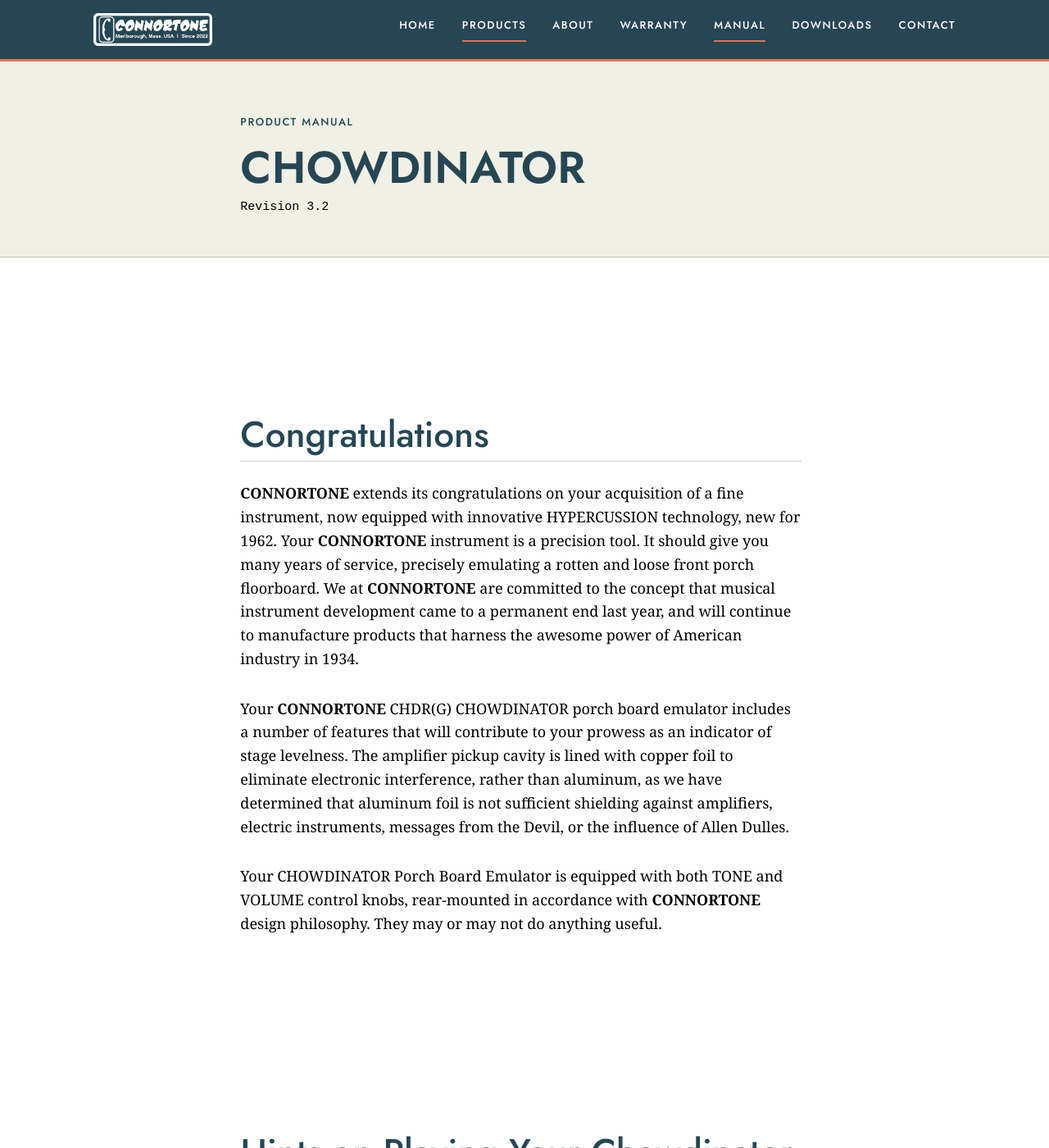
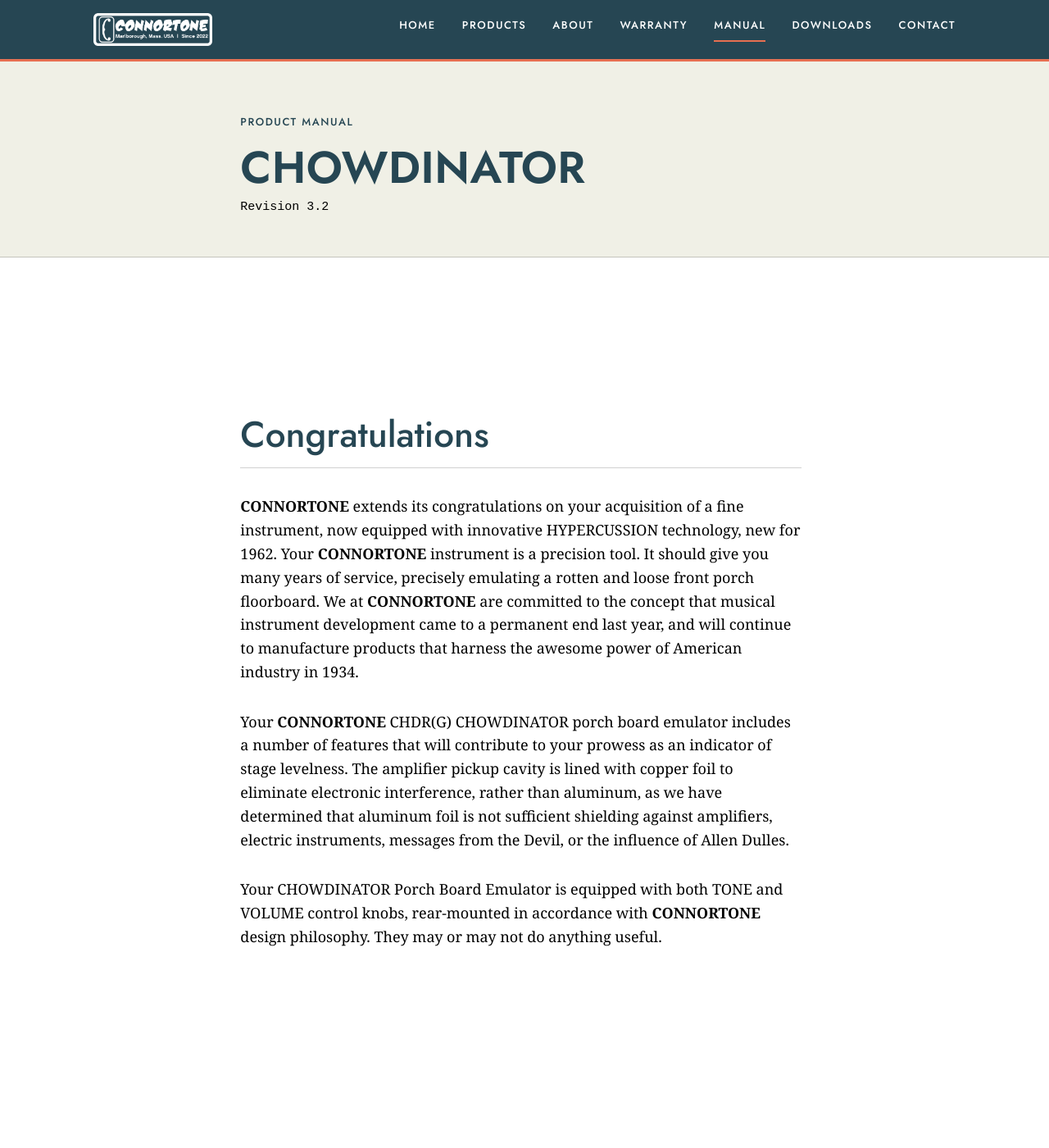
Before and after one commit to nconnor/connortone, a Jekyll site: the page built from chowdinator-manual.md, in a window 1280 px wide and 1400 px high. Shown: the whole window at 82% size. Built offline with Jekyll 4.4.1, drawn with Linux system fonts in a browser that asks for light colours; some of the changed text lies outside the part shown.

Commit message:
Fix batch: nav exact-match active state, CHOWDINATOR plate rename+caption, remove manual back-cover line, ruled-heading spacing sp-3/sp-5
- nav: Products link uses exact path match (== '/chowdinator/') per design-spec §4 ruling — one coral active item per page, leaf only
- about: memorabilia plate renamed chowhound->chowdinator (asset + caption + alt), per user confirmation the block reads THE CHOWDINATOR
- manual: remove print-only back-cover instruction line; copyright line stays
- scss: .manual-content h2 padding-bottom sp-2->sp-3 (16px), margin-bottom sp-4->sp-5 (32px) = 48px optical separation per design-spec §3 ruling

```diff
--- a/_includes/nav.html
+++ b/_includes/nav.html
@@ -15,7 +15,7 @@
         <a href="{{ '/' | relative_url }}" class="nav-link {% if page.url == '/' %}is-active{% endif %}">Home</a>
       </li>
       <li class="nav-item nav-item-products">
-        <a href="{{ '/chowdinator/' | relative_url }}" class="nav-link {% if page.url contains '/chowdinator/' or page.collection == 'products' %}is-active{% endif %}">Products</a>
+        <a href="{{ '/chowdinator/' | relative_url }}" class="nav-link {% if page.url == '/chowdinator/' or page.collection == 'products' %}is-active{% endif %}">Products</a>
         <!-- For initial single-product launch, link directly to the Chowdinator.
              When a second product ships, convert this to a dropdown and iterate
              the site.products collection here. -->
--- a/_sass/_components.scss
+++ b/_sass/_components.scss
@@ -485,8 +485,8 @@
 
 .manual-content h2 {
   border-bottom: var(--rule-w-hair) solid var(--color-rule); // hairline
-  padding-bottom: var(--sp-2); // 8px
-  margin-bottom: var(--sp-4); // 24px
+  padding-bottom: var(--sp-3); // 16px
+  margin-bottom: var(--sp-5); // 32px
 }
 
 // Manual footer band — cream, not teal (the site footer is the dark plane)
--- a/chowdinator-manual.md
+++ b/chowdinator-manual.md
@@ -81,9 +81,6 @@
 </section>
 
 <section class="manual-back">
-  <p class="manual-back__note">
-    This is the back cover. Reverse grip on manual to continue.
-  </p>
   <p class="manual-back__copyright">
     &copy; Copyright 1987 <strong>CONNORTONE</strong> Inc., Schaumberg Illinois
   </p>
```
Also changed, not shown: about.md (+2 -2 lines), assets/images/chowdinator-plate.png (renamed from assets/images/chowhound-plate.png).
